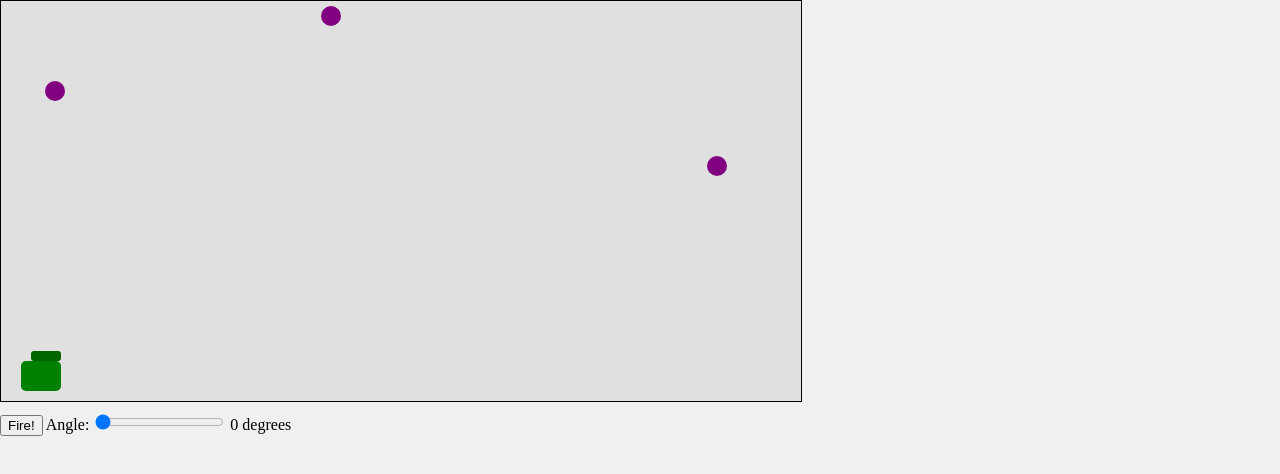
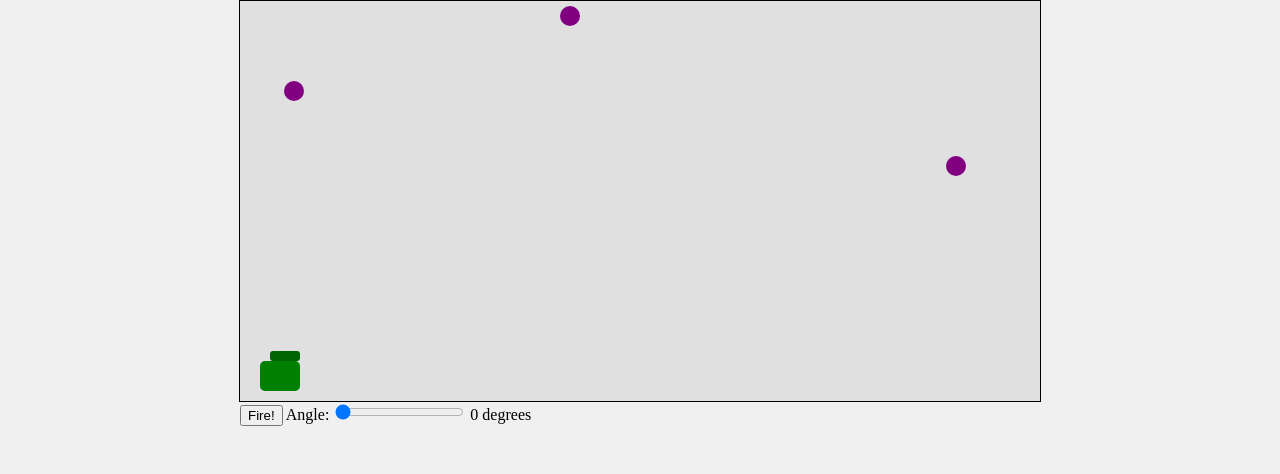
Before and after one commit to lubaochuan/js_examples, a plain HTML site: page cannon/cannon.html in a window 1280 px wide. Drawn offline with Linux system fonts and the light colour scheme.

Commit message:
center align

```diff
--- a/cannon/cannon.html
+++ b/cannon/cannon.html
@@ -8,6 +8,7 @@
     position: relative;
     width: 800px;
     height: 400px;
+    margin: auto;
     border: 1px solid black;
     background-color: #e0e0e0;
   }
@@ -46,6 +47,8 @@
   }
   #controls {
     margin-top: 10px;
+    width: 800px;
+    margin: auto;
   }
 </style>
 </head>
```
